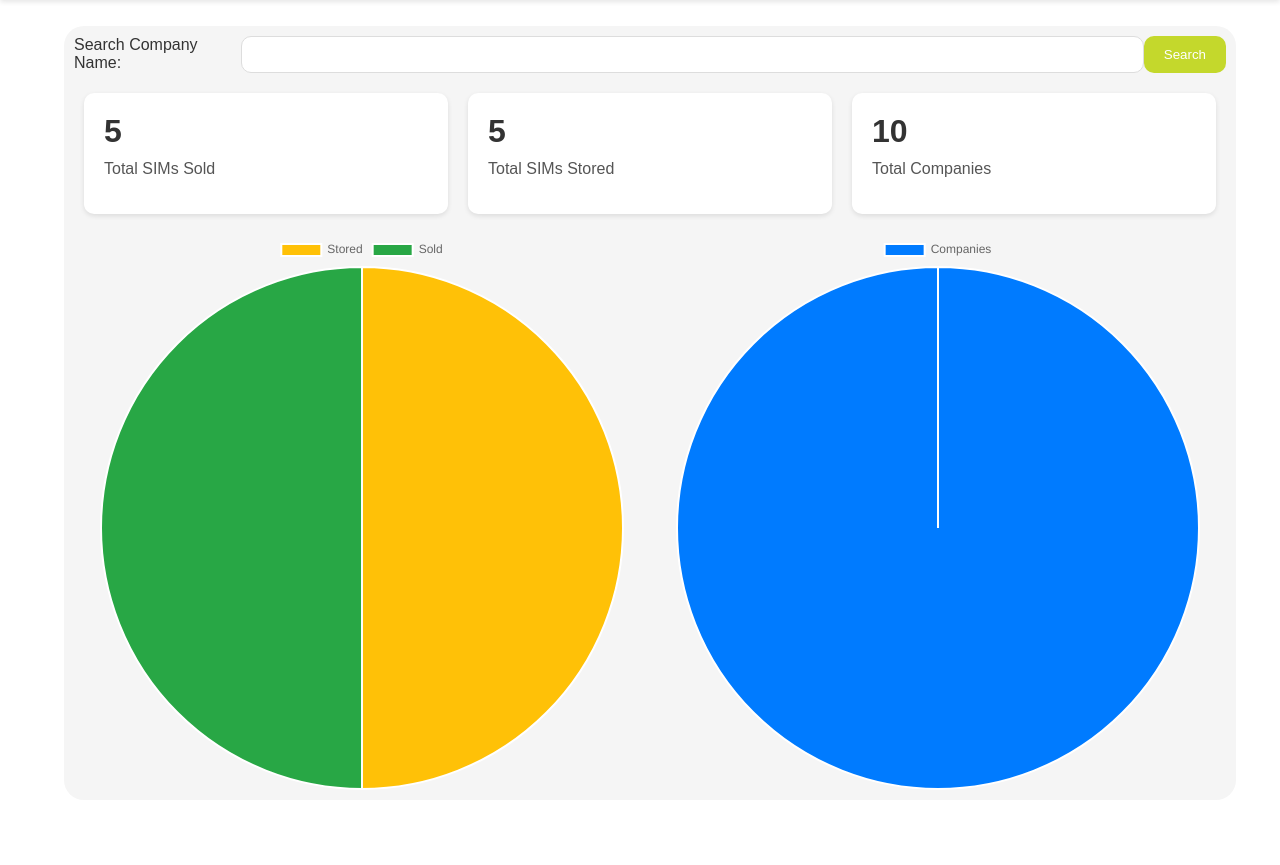
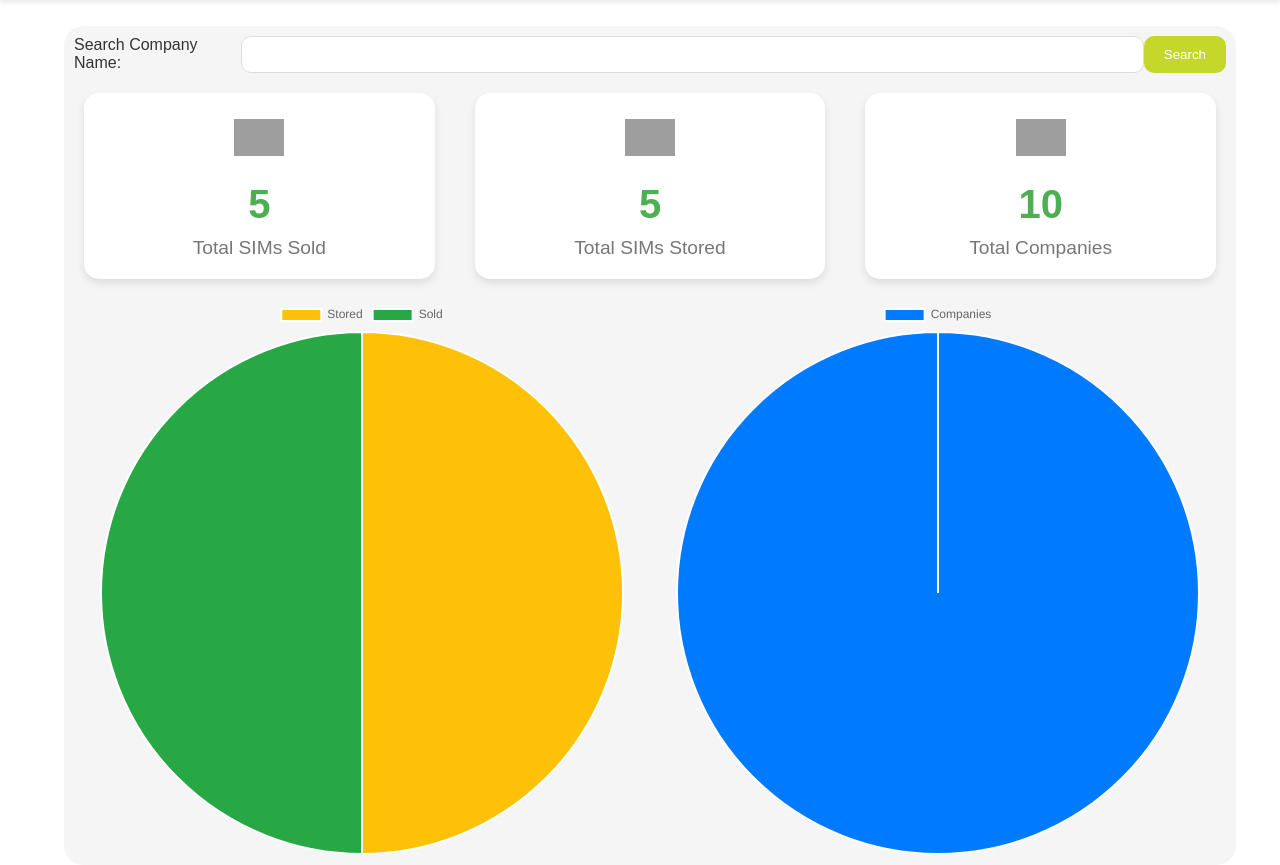
Before and after one commit to Ma7moud-Mansour/Amanco_Lines_System, a PHP site: page /Templates/Dashboard.php in a window 1280 px wide. Shown: the part 48-913 px from the top of the page. Before the commit the page ends 836 px from the top, so only its background shows below. Run offline with PHP 8.4, Linux system fonts and the light colour scheme; data comes from the database, SQL or seed files in the repository; grey boxes are pictures that could not be loaded.

Commit message:
Edit Comments

```diff
--- a/Templates/Dashboard.php
+++ b/Templates/Dashboard.php
@@ -14,7 +14,7 @@ if ($conn->connect_error) {
 
 // استعلامات الإحصائيات
 $sim_count_query = "SELECT COUNT(*) FROM sim_card WHERE Is_Sold = 'sold'";
-$stored_sims_query = "SELECT COUNT(*) FROM sim_card WHERE Is_Sold = 'stored'";
+$stored_sims_query = "SELECT COUNT(*) FROM sim_card WHERE Is_Sold = 'Available'";
 $company_count_query = "SELECT COUNT(*) FROM client_company";
 
 // تنفيذ الاستعلامات
@@ -52,6 +52,55 @@ $conn->close();
 <title>Dashboard</title>
 <link rel="stylesheet" href="../Style/Dashboard.css" />
 <script src="https://cdn.jsdelivr.net/npm/chart.js"></script>
+<style>
+/* Statistics Section */
+.statistics {
+    display: flex;
+    justify-content: space-between;
+    margin-bottom: 20px;
+    gap: 20px;
+}
+
+.stat {
+    background: #ffffff;
+    padding: 20px;
+    border-radius: 15px;
+    box-shadow: 0 4px 8px rgba(0, 0, 0, 0.1);
+    flex: 1;
+    text-align: center;
+    transition: transform 0.3s, box-shadow 0.3s;
+}
+
+.stat:hover {
+    transform: translateY(-5px);
+    box-shadow: 0 8px 16px rgba(0, 0, 0, 0.2);
+}
+
+.stat h2 {
+    margin: 10px 0;
+    font-size: 2.5em;
+    color: #4CAF50;
+}
+
+.stat p {
+    margin: 0;
+    font-size: 1.2em;
+    color: #777;
+}
+
+.icon {
+    margin-bottom: 15px;
+}
+
+.icon img {
+    width: 50px;
+    height: 50px;
+    object-fit: contain;
+}
+.sName {
+    color:black;
+}
+</style>
 </head>
 <body>
 <header>
@@ -60,7 +109,7 @@ $conn->close();
         <a href="#" class="active">Dashboard</a>
         <a href="add_line.php">Add Line</a>
         <a href="add_customer.php">Add Customer</a>
-        <a href="Line_Manegement.php" >Line Inventory</a>
+        <a href="Line_Manegement.php">Line Inventory</a>
     </nav>
 </header>
 
@@ -78,7 +127,6 @@ $conn->close();
     <!-- Search Results Section -->
     <div class="search-results">
         <?php if (!empty($search_results)): ?>
-
             <div class="tab-content active" id="companies">
                 <table>
                     <thead>
@@ -91,7 +139,7 @@ $conn->close();
                         <?php foreach ($search_results as $result): ?>
                             <tr>
                                 <td><?php echo $result['Code']; ?></td>
-                                <td><a href="Client_Profile.php?id=<?php echo $result['Code']; ?>"><?php echo $result['Name']; ?></a></td>
+                                <td><a class="sName" href="Client_Profile.php?id=<?php echo $result['Code']; ?>"><?php echo $result['Name']; ?></a></td>
                             </tr>
                         <?php endforeach; ?>
                     </tbody>
@@ -105,14 +153,23 @@ $conn->close();
     <!-- Statistics Section -->
     <div class="statistics">
         <div class="stat">
+            <div class="icon">
+                <img src="icons/sold-sim-icon.png" alt="Sold SIMs" />
+            </div>
             <h2><?php echo $sim_count; ?></h2>
             <p>Total SIMs Sold</p>
         </div>
         <div class="stat">
+            <div class="icon">
+                <img src="icons/stored-sim-icon.png" alt="Stored SIMs" />
+            </div>
             <h2><?php echo $stored_sims; ?></h2>
             <p>Total SIMs Stored</p>
         </div>
         <div class="stat">
+            <div class="icon">
+                <img src="icons/company-icon.png" alt="Companies" />
+            </div>
             <h2><?php echo $company_count; ?></h2>
             <p>Total Companies</p>
         </div>
@@ -173,18 +230,7 @@ $conn->close();
         }
     });
 
-    // Tabs functionality
-    const tabBtns = document.querySelectorAll('.tab-btn');
-    const tabContents = document.querySelectorAll('.tab-content');
 
-    tabBtns.forEach(btn => {
-        btn.addEventListener('click', () => {
-            tabBtns.forEach(b => b.classList.remove('active'));
-            tabContents.forEach(tc => tc.classList.remove('active'));
-            btn.classList.add('active');
-            document.getElementById(btn.dataset.tab).classList.add('active');
-        });
-    });
 </script>
 
 </body>
```
Also changed, not shown: JS/add_line.js (+6 -7 lines), Templates/Client_Profile.php (+6 -7 lines), Templates/Line_Manegement.php (+2 -9 lines), Templates/add_customer.php (+9 -13 lines), Templates/add_line.php (+7 -9 lines).
